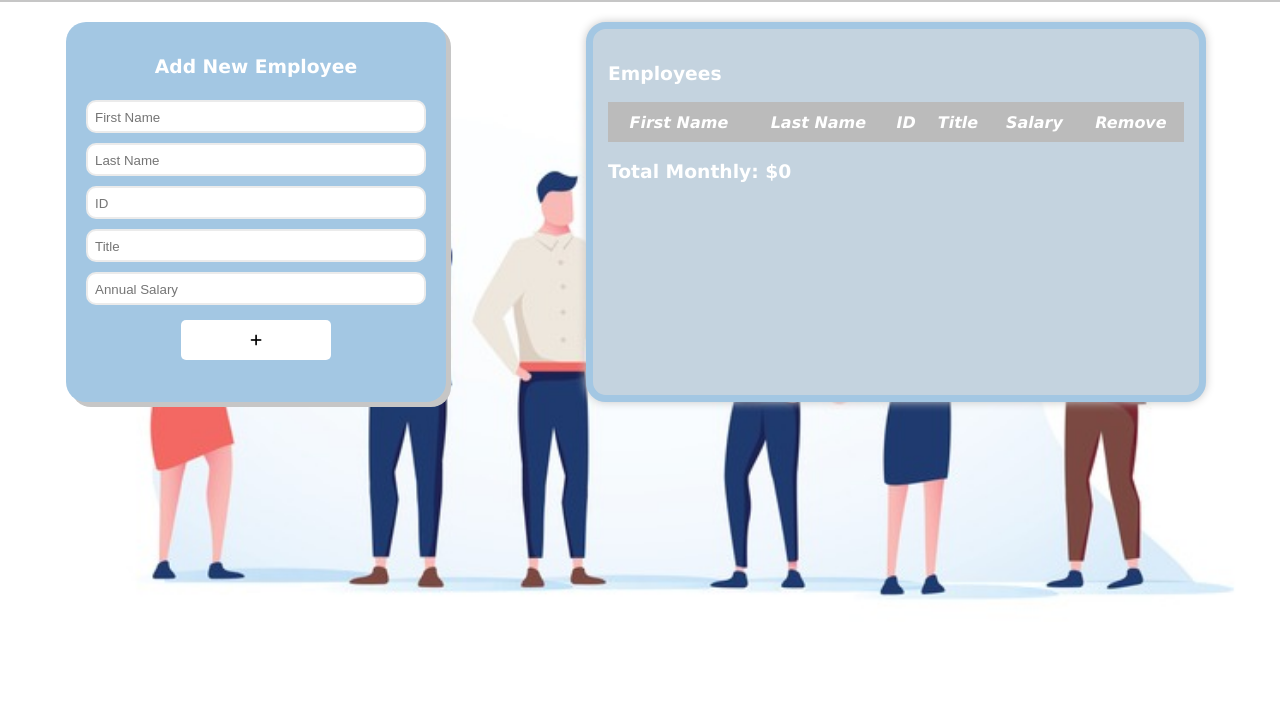
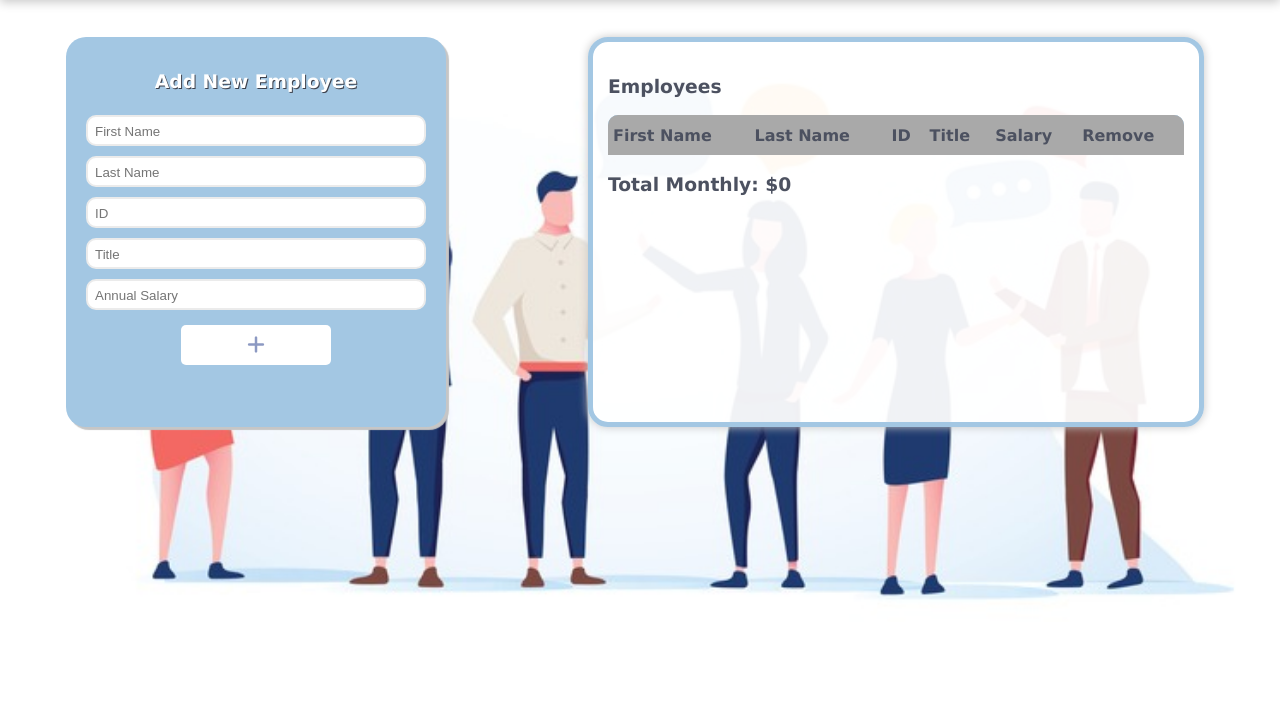
Before and after one commit to Brandon-Lanier/weekend-jquery-salary-calculator, a plain HTML site: page index.html in a window 1280 px wide. Shown: the part 91-800 px from the top of the page. Drawn offline with Linux system fonts and the light colour scheme.

Commit message:
Found a bug that lets user only input salary

```diff
--- a/client.js
+++ b/client.js
@@ -14,6 +14,8 @@ function addEmployee() {
     let salary = $('#salaryIn').val(); // Number($('#salaryIn').val());
     let monthlySal = salary / 12;
     monthlySal = monthlySal.toFixed(2); //Getting number to 2 decimals
+    $('#inputAlert').empty()
+    if ($('#firstNameIn') && $('#lastNameIn') && $('#idIn') && $('#titleIn') && salary) {
     let employee = {
         firstName: $('#firstNameIn').val(),
         lastName: $('#lastNameIn').val(),
@@ -21,16 +23,19 @@ function addEmployee() {
         title: $('#titleIn').val(),
         salary: salary,
         monthlySalary: Number(monthlySal) //Changing to number value when storing in object
-    }
-    el.val('');
-    employees.push(employee)
-    displayEmp(employee);
+        }
+        el.val('');
+        employees.push(employee)
+        displayEmp(employee);
+        }  else {
+            $('#inputAlert').append(`All Fields Required`)
+        }
  }
-
 
 function displayEmp(employee) {
     let el = $('#tableBody')
-    el.append(`<tr id="${employee.idNumber}"><td>${employee.firstName}</td><td>${employee.lastName}</td><td>${employee.idNumber}</td><td>${employee.title}</td><td>$${employee.salary}</td><td><button class="deleteBtn">Remove</button></tr>`)//
+    el.append(`<tr id="${employee.idNumber}"><td>${employee.firstName}</td><td>${employee.lastName}</td><td>${employee.idNumber}</td><td>${employee.title}</td><td>$${employee.salary}</td><td><button class="deleteBtn">Remove</button></td></tr>`)//
+    $(`#${employee.idNumber}`).hide().fadeIn("slow")
     calculateSal();
 }
 
@@ -53,15 +58,14 @@ function calculateSal() {
     let el = $('#totalSal');
     el.empty();
     $('#alert').empty();
-    el.append('$' + totalSal);
+    el.append('$' + totalSal)
     if (totalSal >= maxMonthly) {
-        $('#totalSal').css('background-color', '#e07979');
+        $('#totalSal').css('background-color', 'red');
         $('#alert').append(`Monthly Budget Exceeded`)
      } else {
-        $('#totalSal').css('background-color', '#c4d3df')
+        $('#totalSal').css('background-color', 'rgba(255, 255, 255, 0.913)')
      }
 }
-
 
  // let id = $(this).attr('#delete');
     // $('#delete').closest('tr').remove(); //Only deletes first row! I want to delete relative row an object
--- a/index.html
+++ b/index.html
@@ -52,7 +52,7 @@
                 <th>Remove</th>
             </thead>
             <tbody id="tableBody">
-                <tr><span></span></tr>
+
             </tbody>
         </table>
         <h3>Total Monthly: <span id="totalSal"></span></h3>
--- a/style.css
+++ b/style.css
@@ -6,8 +6,120 @@ body, html {
     background-repeat: no-repeat;
     background-size: contain;
     height: 100%;
-    font-family:Verdana, Geneva, Tahoma, sans-serif;
+    font-family: 'Lucida Sans', 'Lucida Sans Regular', 'Lucida Grande', 'Lucida Sans Unicode', Geneva, Verdana, sans-serif;
+    /* font-family:Verdana, Geneva, Tahoma, sans-serif; */
+    color: #4c5160;
+}
+
+main {
+    display: flex;
+    flex-flow: row wrap;
+    justify-content: center;
+}
+
+h1 {
+    margin: 0;
+    padding: 25px;
     color: #ffffff;
+    text-shadow: 1px 1px #3d414d;
+}
+
+header {
+    background-color: #a3c7e3;
+    text-align: center;
+    margin-bottom: 15px;
+    width: 100%;
+    box-shadow: 0 5px 10px #c6c6c6;
+}
+
+table {
+    background-color: #a3c7e3;
+    width: 100%;
+    border-collapse: collapse;
+    border-radius: 10px;
+    /* border: 1px solid #7d7d7d; */
+}
+
+th:first-child {
+    border-radius: 10px 0 0 0;
+}
+
+th:last-child {
+    border-radius: 0 10px 0 0;
+}
+
+th {
+   background-color: #a9a9a9; /*#bbbbbb*/
+   border-collapse: collapse;
+   /* border: 1px solid #7d7d7d; */
+   padding: 5px;
+   height: 30px;
+   /* font-style: italic; */
+   text-align: left;
+}
+
+td {
+    /* background-color: #a3c7e3; */
+    border-collapse: collapse;
+    padding: 10px;
+    /* border: 1px solid #7d7d7d; */
+}
+
+tr:nth-child(odd){
+    background-color: #abd1ee;
+  }
+
+/* td:last-child {
+    text-align: center;
+} */
+
+input[type=number]::-webkit-inner-spin-button,
+input[type=number]::-webkit-outer-spin-button {
+  -webkit-appearance: none;
+  margin: 0;
+}
+
+.inputs {
+    border: none;
+    outline: none;
+    background-color: #ffffff;
+    width: 100%;
+    height: 100%;
+}
+
+.inputWrap {
+    display: flex;
+    justify-content: flex-start;
+    border: 2px solid #ebebeb;
+    border-radius: 10px;
+    margin: 5px;
+    padding: 5px;
+    background-color: white;
+    text-align: left;
+    overflow: hidden;
+  }
+
+.inputWrap:hover {
+    box-shadow: 0 0 10px #8c99c2;
+}
+
+.deleteBtn {
+    border-radius: 5px;
+    align-items: center;
+    background-color: #ffffff;
+    border: none;
+    color: #8c99c2;
+    height: 20px;
+}
+
+.deleteBtn:hover {
+    cursor: pointer;
+    box-shadow: 0 0 8px #8c99c2;
+}
+
+.fa-plus {
+    font-size: 20px;
+    color: #8c99c2;
 }
 
 #wrapper {
@@ -16,15 +128,46 @@ body, html {
     /* align-items: center; */
     align-content: space-between;
     width: 100%;
-    justify-content: center;
-    background-repeat: none;
-    background-position-y: center;
+    /* justify-content: center; */
+    /* background-repeat: none;
+    background-position-y: center; */
 }
 
-main {
+#inputContainer {
     display: flex;
-    flex-flow: row wrap;
-    justify-content: center;
+    flex-direction: column;
+    background-color: #a3c7e3;
+    border-radius: 20px;
+    padding: 15px;
+    margin: 25px;
+    width: 350px;
+    box-shadow: 3px 3px 1px #c6c6c6;
+    height: 360px;
+    text-align: center;
+    /* border: 5px solid #c6c6c6; */
+  }
+
+  #inputContainer h3 {
+    color: white;
+    text-shadow: 1px 1px #3d414d;
+  }
+  /* #inputContainer h3 {
+      text-align: center;
+  } */
+
+#submitBtn {
+    border-radius: 5px;
+    align-self: center;
+    margin: 10px;
+    width: 150px;
+    height: 40px;
+}
+
+#submitBtn:hover {
+    box-shadow: 0 0 10px 2px #c6c6c6;
+    cursor: pointer;
+    width: 155px;
+    height: 45px;
 }
 
 #left {
@@ -41,50 +184,9 @@ main {
     width: 60%;
 }
 
-h1 {
-    margin: 0;
-    padding: 25px;
-    color: #ffffff;
-
-}
-
-header {
-    background-color: #a3c7e3;
-    text-align: center;
-    margin: 0;
-    width: 100%;
-    box-shadow: 0 5px 0 #c6c6c6;
-}
-
-table {
-    background-color: #a3c7e3;
-    width: 100%;
-    border-collapse: collapse;
-    /* border: 1px solid #7d7d7d; */
-}
-
-th {
-   background-color: #bbbbbb;
-   border-collapse: collapse;
-   /* border: 1px solid #7d7d7d; */
-   padding: 5px;
-   height: 30px;
-   font-style: italic;
-}
-
-td {
-    /* background-color: #a3c7e3; */
-    border-collapse: collapse;
-    padding: 10px;
-    /* border: 1px solid #7d7d7d; */
-}
-
-tr:nth-child(odd){
-    background-color: #abd1ee;
-  }
-
-  #tableContainer {
-      background-color: #c4d3df;
+#tableContainer {
+        background-color: rgba(255, 255, 255, 0.934) ;
+      /* background-color: #c4d3df; */
       display: flex;
       flex-flow: column wrap;
       border-radius: 20px;
@@ -92,77 +194,9 @@ tr:nth-child(odd){
       margin: 25px;
       width: 75%;
       box-shadow: 0 0 10px #c6c6c6;
-      border: 7px solid #a3c7e3;
-  }
-
-  .inputs {
-      border: none;
-      outline: none;
-      background-color: #ffffff;;
-  }
-
-  .inputWrap {
-    border: 2px solid #ebebeb;
-    border-radius: 10px;
-    margin: 5px;
-    padding: 5px;
-    background-color: white;
-  }
-
-  .inputWrap:hover {
-      box-shadow: 0 0 10px #8c99c2;
-  }
-
-  #inputContainer {
-      display: flex;
-      flex-direction: column;
-      background-color: #a3c7e3;
-      border-radius: 20px;
-      padding: 15px;
-      margin: 25px;
-      width: 350px;
-      box-shadow: 5px 5px  #c6c6c6;
-      height: 350px;
-      /* border: 5px solid #c6c6c6; */
-  }
-
-  #inputContainer h3 {
-      text-align: center;
-  }
-
-  #submitBtn {
-    border-radius: 5px;
-    align-self: center;
-    margin: 10px;
-    width: 150px;
-    height: 40px;
+      border: 5px solid #a3c7e3;
 }
 
-#submitBtn:hover {
-    box-shadow: 0 0 10px 2px #c6c6c6;
-    cursor: pointer;
-    width: 155px;
-    height: 50px;
+#tableContainer h3 {
+    color: #4c5160;
 }
-
-td:last-child {
-    text-align: center;
-}
-
-.deleteBtn {
-    border-radius: 5px;
-    align-items: center;
-    background-color: #ffffff;
-    border: none;
-}
-
-.fas fa-plus {
-    height: 20px;
-    width: 20px;
-}
-
-input[type=number]::-webkit-inner-spin-button,
-input[type=number]::-webkit-outer-spin-button {
-  -webkit-appearance: none;
-  margin: 0;
-}
```
